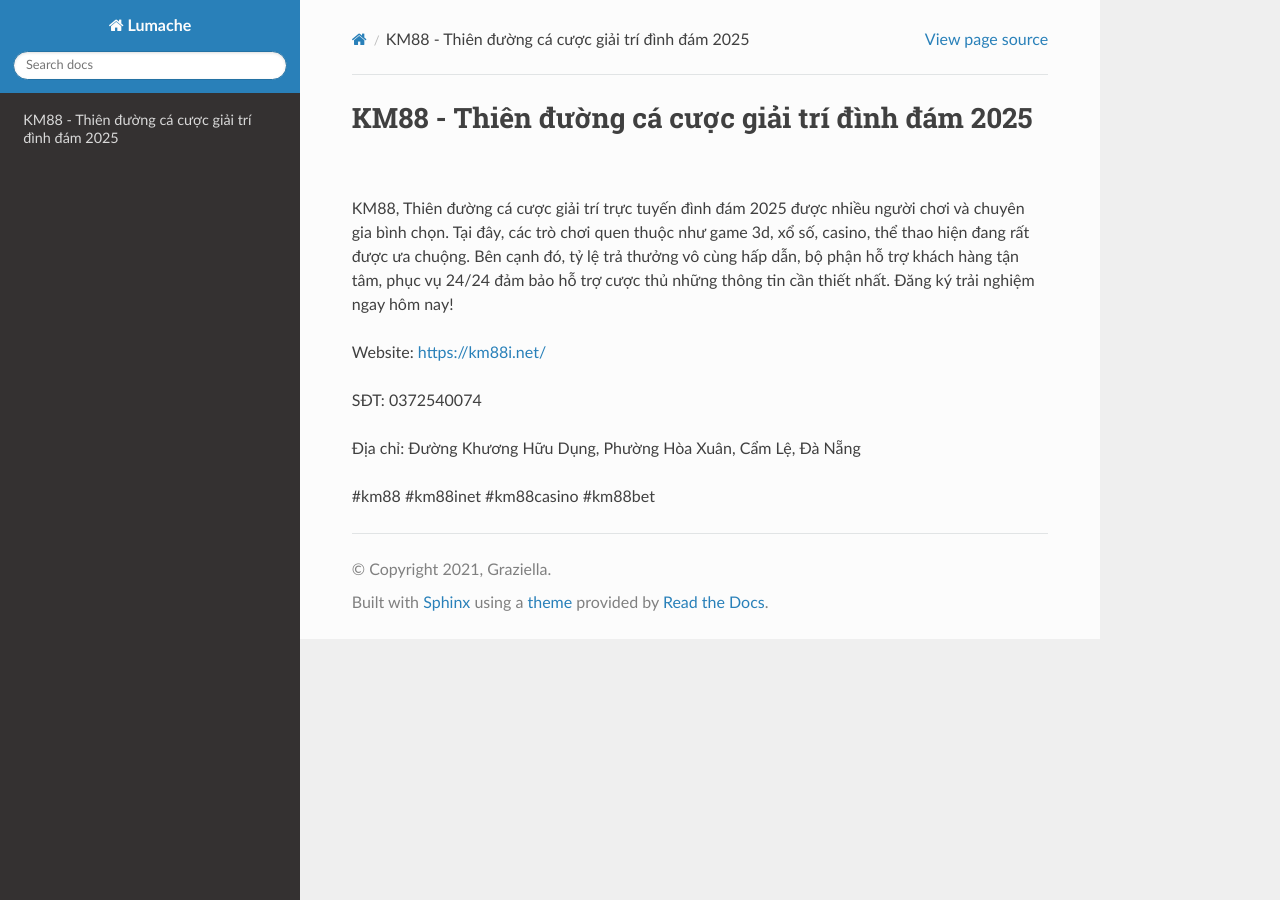
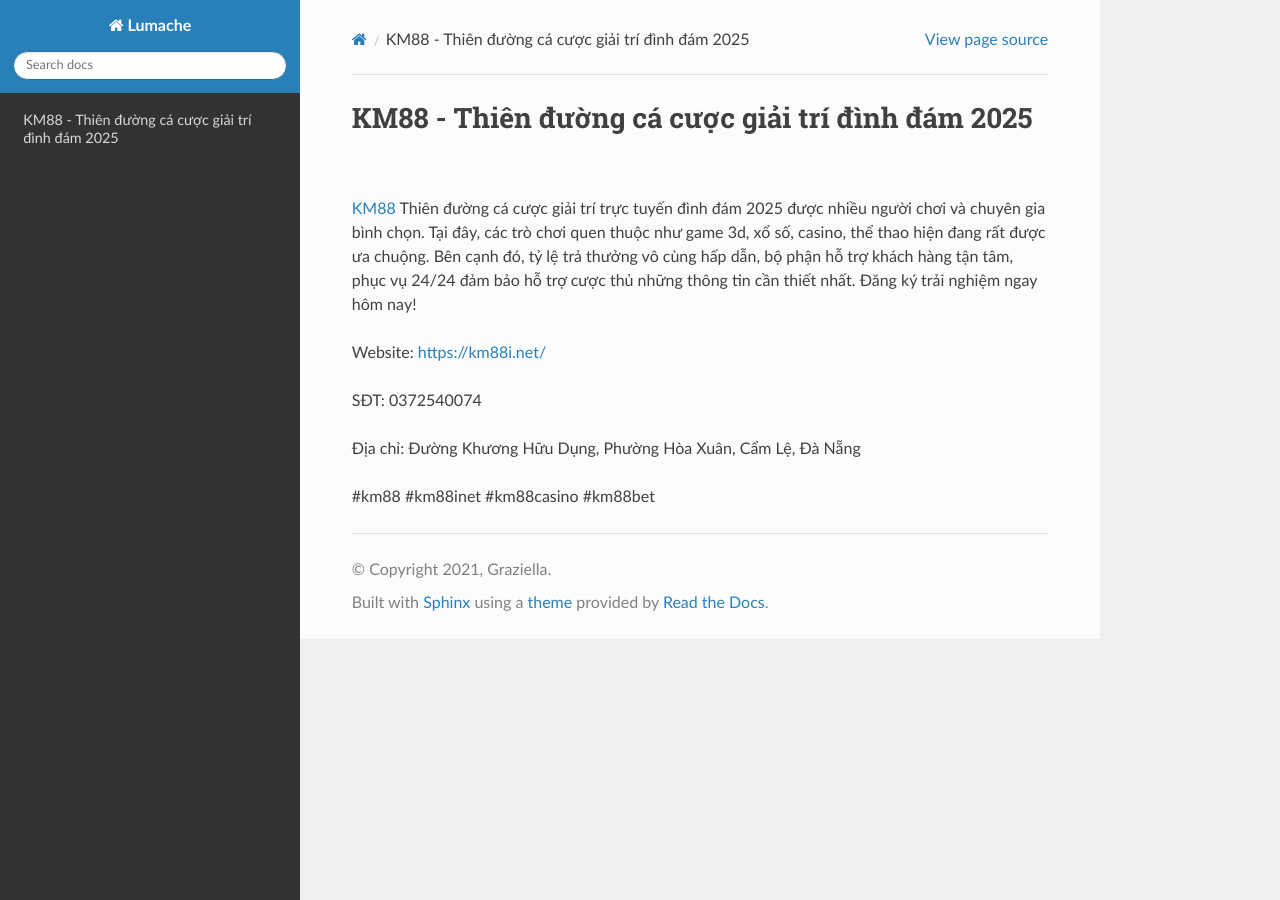
Before and after one commit to amaradasgupta3/km88inet, a Sphinx documentation site: the page built from docs/source/index.rst, in a window 1280 px wide. Built offline with Sphinx 7.4.7 and the Read the Docs theme 3.1.0, drawn with Linux system fonts in a browser that asks for light colours; part of the change alters nothing that is shown.

```diff
--- a/docs/source/index.rst
+++ b/docs/source/index.rst
@@ -1,7 +1,7 @@
 KM88 - Thiên đường cá cược giải trí đình đám 2025
 ===================================
 
-KM88, Thiên đường cá cược giải trí trực tuyến đình đám 2025 được nhiều người chơi và chuyên gia bình chọn. Tại đây, các trò chơi quen thuộc như game 3d, xổ số, casino, thể thao hiện đang rất được ưa chuộng. Bên cạnh đó, tỷ lệ trả thưởng vô cùng hấp dẫn, bộ phận hỗ trợ khách hàng tận tâm, phục vụ 24/24 đảm bảo hỗ trợ cược thủ những thông tin cần thiết nhất. Đăng ký trải nghiệm ngay hôm nay!
+`KM88 <https://km88i.net/>`_ Thiên đường cá cược giải trí trực tuyến đình đám 2025 được nhiều người chơi và chuyên gia bình chọn. Tại đây, các trò chơi quen thuộc như game 3d, xổ số, casino, thể thao hiện đang rất được ưa chuộng. Bên cạnh đó, tỷ lệ trả thưởng vô cùng hấp dẫn, bộ phận hỗ trợ khách hàng tận tâm, phục vụ 24/24 đảm bảo hỗ trợ cược thủ những thông tin cần thiết nhất. Đăng ký trải nghiệm ngay hôm nay!
 
 Website: https://km88i.net/
 
```
